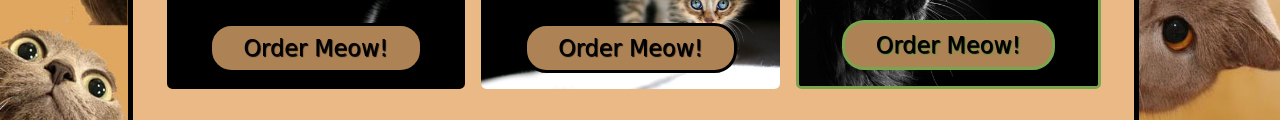
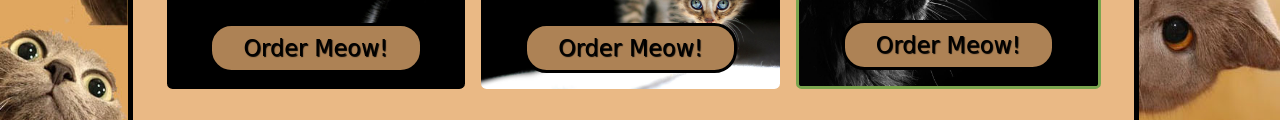
Before and after one commit to ThatNatalyGirl/WebDev2-week2, a website: page index.html in a window 1280 px wide. Shown: the part 724-844 px from the top of the page. Drawn offline with Linux system fonts and the light colour scheme; a web font is replaced by a local one.

Commit message:
updated @extend

```diff
--- a/index.html
+++ b/index.html
@@ -54,7 +54,7 @@
 					<li>Forever Unconditional Love</li>
 				</ul>
 				<div>$85.99</div>
-				<button>Order Meow!</button>
+				<button class="notice-me-button">Order Meow!</button>
 			</section>
 		</div>
 
--- a/src/scss/main.scss
+++ b/src/scss/main.scss
@@ -127,11 +127,12 @@ section.sect-3{
 		color: #7aa54e;
 
 	}
+}
 
-	button{
-		border-color: #7aa54e;
-		text-shadow: 1px 1px 1px #000, 2px 2px 2px #7aa54e;
-	}
+.notice-me-button{
+	@extend button;
+	border-color: #7aa54e;
+	text-shadow: 1px 1px 1px #000, 2px 2px 2px #7aa54e;
 }
 
 button{
@@ -225,7 +226,6 @@ button{
 			}
 
 			div{
-				// @extend h3;
 				font-family: $sub-font;
 				font-size: 35px;
 			}
```
Also changed, not shown: dist/css/main.css, 1 other file.
